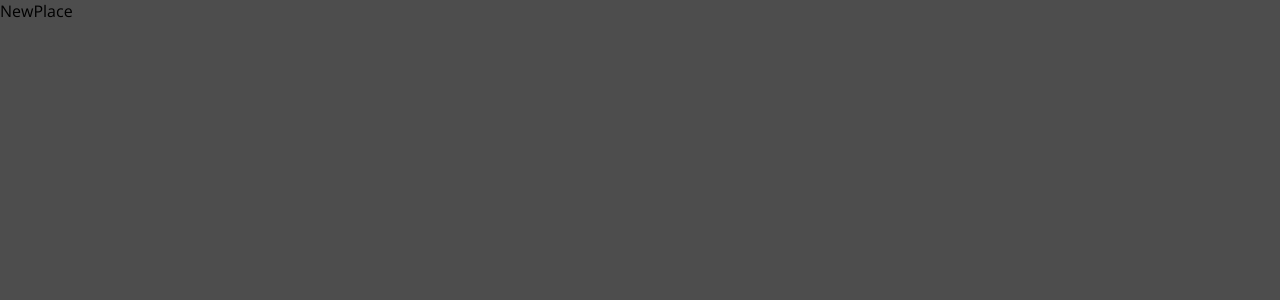
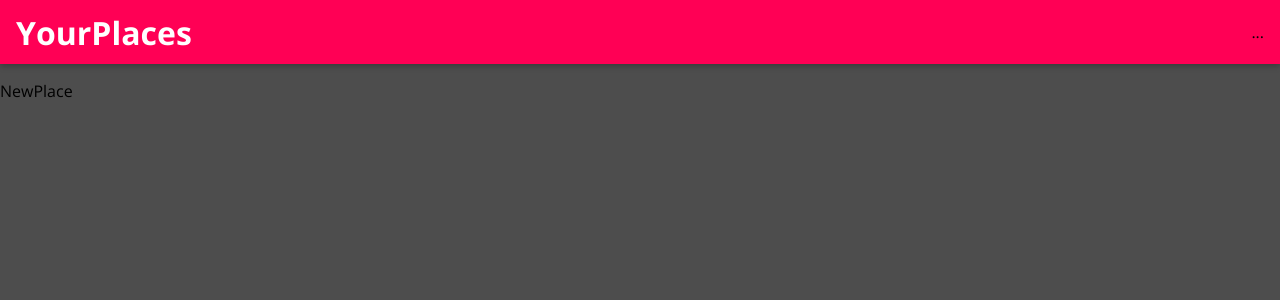
Before and after one commit to Esa1/VisitedPlacesApp, a React (Create React App) app in the folder Frontend/: page /places/new in a window 1280 px wide. Shown: the top 300 px of the page. Built offline with nearby package versions, Linux system fonts and the light colour scheme.

Commit message:
Add the Main header

```diff
--- a/Frontend/src/App.js
+++ b/Frontend/src/App.js
@@ -8,10 +8,13 @@
 
 import Users from "./users/pages/Users";
 import NewPlace from "./places/pages/NewPlace";
+import MainNavigation from "./shared/components/Navigation/MainNavigation";
 
 const App = () => {
   return (
     <Router>
+      <MainNavigation />
+      <main>
         <Switch>
           <Route path="/" exact>
             <Users />
@@ -21,6 +24,7 @@
           </Route>
           <Redirect to="/" />
         </Switch>
+      </main>
     </Router>
   );
 };
--- /dev/null
+++ b/Frontend/src/shared/components/Navigation/MainHeader.css
@@ -0,0 +1,23 @@
+.main-header {
+  width: 100%;
+  height: 4rem;
+  display: flex;
+  align-items: center;
+  position: fixed;
+  top: 0;
+  left: 0;
+  background: #ff0055;
+  box-shadow: 0 2px 6px rgba(0, 0, 0, 0.26);
+  padding: 0 1rem;
+  z-index: 5;
+}
+
+main {
+  margin-top: 5rem;
+}
+
+@media (min-width: 768px) {
+  .main-header {
+    justify-content: space-between;
+  }
+}
--- /dev/null
+++ b/Frontend/src/shared/components/Navigation/MainHeader.js
@@ -0,0 +1,9 @@
+import React from "react";
+
+import "./MainHeader.css";
+
+const MainHeader = (props) => {
+  return <header className="main-header">{props.children}</header>;
+};
+
+export default MainHeader;
--- /dev/null
+++ b/Frontend/src/shared/components/Navigation/MainNavigation.css
@@ -0,0 +1,45 @@
+.main-navigation__menu-btn {
+  width: 3rem;
+  height: 3rem;
+  background: transparent;
+  border: none;
+  display: flex;
+  flex-direction: column;
+  justify-content: space-around;
+  margin-right: 2rem;
+  cursor: pointer;
+}
+
+.main-navigation__menu-btn span {
+  display: block;
+  width: 3rem;
+  height: 2.5px;
+  background: white;
+}
+
+.main-navigation__title {
+  color: white;
+}
+
+.main-navigation__title a {
+  text-decoration: none;
+  color: white;
+}
+
+.main-navigation__header-nav {
+  display: none;
+}
+
+.main-navigation__drawer-nav {
+  height: 100%;
+}
+
+@media (min-width: 768px) {
+  .main-navigation__menu-btn {
+    display: none;
+  }
+
+  .main-navigation__header-nav {
+    display: block;
+  }
+}
--- /dev/null
+++ b/Frontend/src/shared/components/Navigation/MainNavigation.js
@@ -0,0 +1,25 @@
+import React from "react";
+import { Link } from "react-router-dom";
+
+import MainHeader from "./MainHeader";
+import "./MainNavigation.css";
+
+const MainNavigation = (props) => {
+  return (
+    <MainHeader>
+      <button className="main-navigation__menu-btn">
+        <span />
+        <span />
+        <span />
+      </button>
+      <h1 className="main-navigation__title">
+        <Link to="/">YourPlaces</Link>
+      </h1>
+      <nav>...</nav>
+    </MainHeader>
+  );
+};
+
+MainNavigation.propTypes = {};
+
+export default MainNavigation;
```
Also changed, not shown: Frontend/src/shared/components/Navigation/NavLinks.js (added, +10 -0 lines), Frontend/src/shared/components/Navigation/SideDrawer.js (added, +10 -0 lines), Frontend/src/shared/components/Navigation/NavLinks.css (added), Frontend/src/shared/components/Navigation/SideDrawer.css (added). Lines whose indentation alone changed are shown as unchanged.
